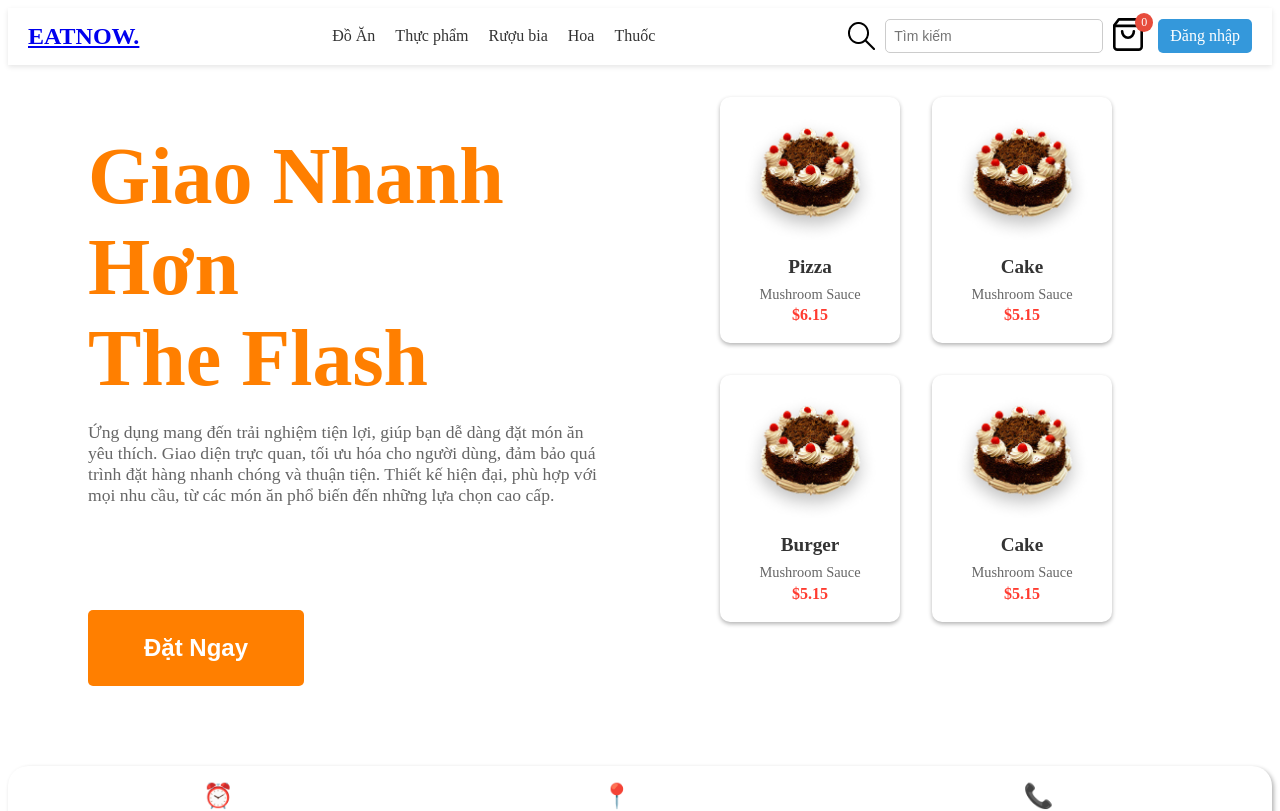
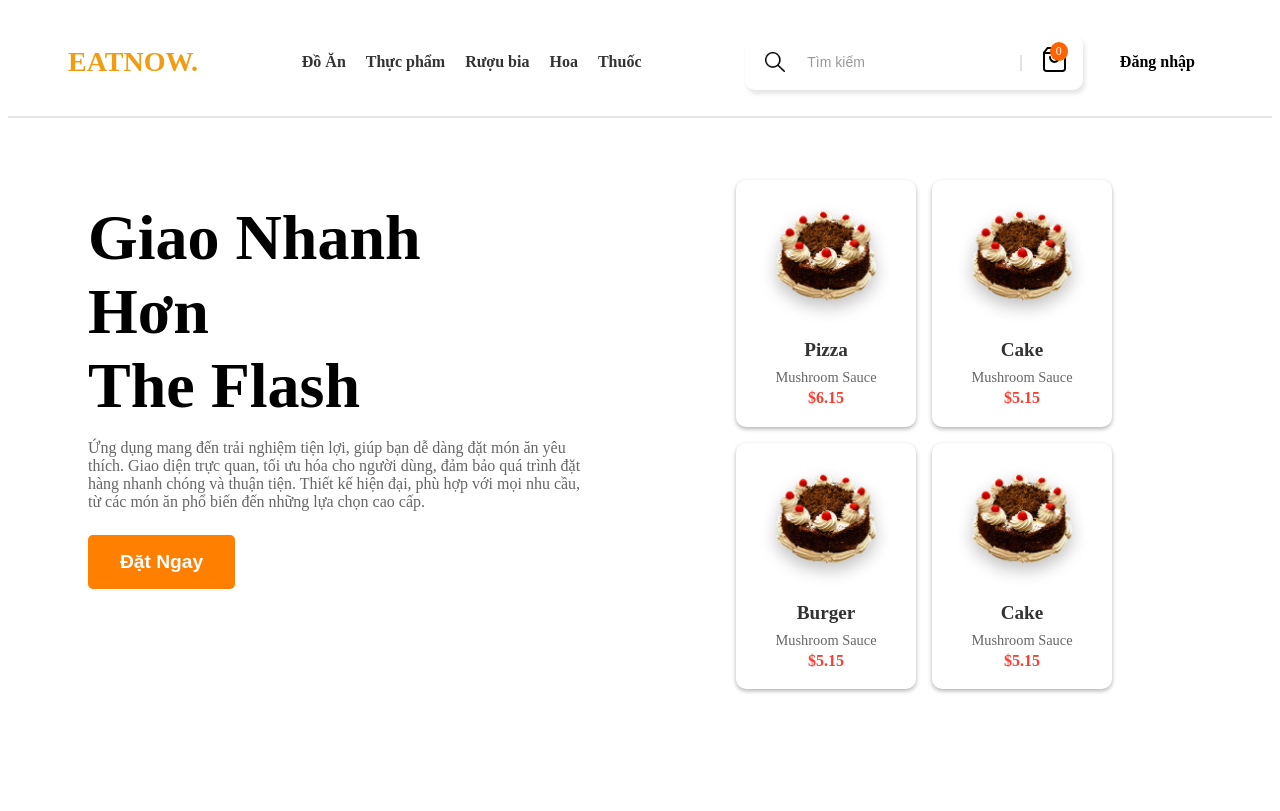
Before and after one commit to vietunitydev/Web_Ordering, a React (Vite) app: page / in a window 1280 px wide. Shown: the top 811 px of the page. Built offline with nearby package versions, Linux system fonts and the light colour scheme.

Commit message:
- fix navbar tsx and css

```diff
--- a/src/components/Hero/HeroSection.css
+++ b/src/components/Hero/HeroSection.css
@@ -1,52 +1,67 @@
 .hero {
     display: flex;
+    flex-wrap: wrap;
     justify-content: center;
-    align-content: start;
+    align-items: start;
     background-color: #fff;
-    padding: 0 5rem;
+    padding: 2rem 5rem;
+    gap: 2rem;
 }
 
 .hero-child {
     flex: 1;
+    min-width: 300px;
+}
+
+/* Căn lề trái cho text và nút */
+.hero-content {
+    text-align: left;
 }
 
 .hero-content h1 {
-    font-size: 5rem;
+    font-size: 4rem;
+    margin-bottom: 1rem;
+    font-weight: bold;
+}
+
+.hero-content h1 span.orange {
     color: #ff7f00;
-    margin-bottom: 1rem;
+}
+
+.hero-content h1 span.black {
+    color: #000;
 }
 
 .hero-content p {
-    font-size: 1.1rem;
+    font-size: 1rem;
     color: #666;
     margin-bottom: 1.5rem;
-    margin-right: 2rem;
+    max-width: 500px;
 }
 
 .hero-button {
     background-color: #ff7f00;
     color: white;
-    margin-top: 5rem;
-    padding: 1.5rem 3.5rem;
+    padding: 1rem 2rem;
     border: none;
     border-radius: 5px;
     cursor: pointer;
-    font-size: 1.5rem;
+    font-size: 1.2rem;
     font-weight: bold;
+    text-align: left;
+    display: inline-block;
 }
 
 .hero-button:hover {
     background-color: #e66e00;
 }
 
+/* Đảm bảo luôn có 2 item mỗi hàng */
 .menu-grid {
     display: grid;
     grid-template-columns: repeat(2, 1fr);
-    gap: 2rem;
+    gap: 1rem;
     padding: 2rem 5rem;
-    /*background-color: #f5f5f5;*/
-    /*border-radius: 10px;*/
-    /*box-shadow: 0 4px 6px rgba(0, 0, 0, 0.1);*/
 }
 
 .menu-item {
@@ -69,7 +84,6 @@
 
 .menu-item-content {
     text-align: center;
-    /*padding: 1rem;*/
 }
 
 .menu-item-content h3 {
@@ -85,7 +99,52 @@
 }
 
 .menu-item-content .price {
-    color: #ff3b30; /* Màu đỏ cho giá tiền */
+    color: #ff3b30;
     font-weight: bold;
     font-size: 1rem;
 }
+
+/* Responsive */
+@media (max-width: 768px) {
+    .hero {
+        flex-direction: column;
+        align-items: center;
+        padding: 2rem;
+    }
+
+    .hero-content h1 {
+        font-size: 2.5rem;
+    }
+
+    .hero-button {
+        font-size: 1rem;
+        padding: 0.8rem 1.5rem;
+    }
+
+    .menu-grid {
+        grid-template-columns: repeat(2, 1fr); /* Giữ nguyên 2 cột */
+        gap: 0.8rem;
+        padding: 1rem;
+    }
+}
+
+@media (max-width: 480px) {
+    .hero-content h1 {
+        font-size: 2rem;
+    }
+
+    .hero-content p {
+        font-size: 0.8rem;
+    }
+
+    .hero-button {
+        font-size: 0.9rem;
+        padding: 0.7rem 1.2rem;
+    }
+
+    .menu-grid {
+        grid-template-columns: repeat(2, 1fr); /* Giữ nguyên 2 cột */
+        gap: 0.5rem;
+        padding: 1rem;
+    }
+}
--- a/src/components/NavBar/Navbar.css
+++ b/src/components/NavBar/Navbar.css
@@ -4,17 +4,18 @@
     justify-content: space-between;
     align-items: center;
     background-color: #ffffff;
-    padding: 10px 20px;
-    box-shadow: 0 2px 5px rgba(0, 0, 0, 0.1);
+    padding: 10px 60px;
+    box-shadow: 0 2px 0 rgba(0, 0, 0, 0.1);
     position: sticky;
     top: 0;
     z-index: 1000;
 }
 
-.logo {
-    font-size: 24px;
+.logo a{
+    font-size: 28px;
     font-weight: bold;
     color: #f39c12;
+    text-decoration: none;
 }
 
 .nav-links {
@@ -27,6 +28,7 @@
 
 .nav-links li a {
     font-size: 16px;
+    font-weight: bold;
     color: #333;
     text-decoration: none;
 }
@@ -38,56 +40,80 @@
 .nav-actions {
     display: flex;
     align-items: center;
-    gap: 15px;
+    gap: 20px;
 }
 
 .nav-actions-input-cart {
     display: flex;
     align-items: center;
-    gap: 10px;
+    background-color: #fff;
+    /*border: 1px solid #ccc;*/
+    border-radius: 10px;
+    padding: 10px 10px;
+    box-shadow: 2px 4px 4px rgba(0, 0, 0, 0.1);
 }
 
-.search-box input {
-    padding: 8px;
-    border: 1px solid #ccc;
-    border-radius: 5px;
+.grass_icon {
+    width: 20px;
+    margin: 8px 20px 8px 10px;
+    color: #999;
+}
+
+.search-input {
+    border: none; /* Loại bỏ viền input */
+    outline: none; /* Loại bỏ viền khi focus */
     font-size: 14px;
-    width: 200px;
+    width: 200px; /* Điều chỉnh kích thước */
+    background-color: transparent; /* Nền trong suốt */
+}
+
+.search-input::placeholder {
+    color: #999;
+}
+
+.separator {
+    margin: 0 10px; /* Khoảng cách giữa input và cart icon */
+    color: #ccc; /* Màu xám nhạt */
+    font-weight: bold;
 }
 
 .cart-icon {
+    width: 20px;
     position: relative;
+    margin: 0 10px;
 }
 
-.cart-icon img {
-    cursor: pointer;
+.cart-icon a {
+    text-decoration: none;
 }
 
 .cart-badge {
     position: absolute;
     top: -5px;
-    right: -10px;
-    background-color: #e74c3c;
+    right: -5px;
+    background-color: #ff6200;
     color: white;
     border-radius: 50%;
     padding: 2px 6px;
     font-size: 12px;
 }
 
+/* Định dạng nút Đăng nhập */
 .login-btn {
-    padding: 8px 12px;
-    background-color: #3498db;
-    color: white;
-    border: none;
-    border-radius: 5px;
-    cursor: pointer;
     text-decoration: none;
+    color: #000;
+    font-size: 16px;
+    font-weight: bold;
+    padding: 8px 16px;
+    border-radius: 10px;
+    border: 1px solid #fff;
+    background-color: #fff;
+    transition: background-color 0.2s;
 }
 
 .login-btn:hover {
-    background-color: #2980b9;
+    background-color: #f0f0f0;
 }
-
 .avatar-container {
     position: relative;
 }
@@ -96,6 +122,7 @@
     width: 40px;
     height: 40px;
     border-radius: 50%;
+    border: 1px solid #000000;
     cursor: pointer;
 }
 
@@ -115,6 +142,7 @@
 .dropdown button {
     padding: 10px;
     text-align: left;
+    font-size: 14px;
     color: #333;
     text-decoration: none;
     border: none;
--- a/src/components/NavBar/Navbar.tsx
+++ b/src/components/NavBar/Navbar.tsx
@@ -3,6 +3,7 @@ import React, { useState, useEffect } from 'react';
 import { Link, useNavigate } from 'react-router-dom';
 import cart_icon from '../../assets/cart_icon.svg';
 import grass_icon from '../../assets/grass_icon.png';
+import avatar_icon from '../../assets/avatar_icon.png';
 import './Navbar.css';
 
 const Navbar: React.FC = () => {
@@ -42,7 +43,7 @@ const Navbar: React.FC = () => {
     return (
         <nav className="navbar">
             <div className="logo">
-                <Link to="/home">EATNOW.</Link>
+                <Link to="/home"><p>EATNOW.</p></Link>
             </div>
             <ul className="nav-links">
                 <li>
@@ -63,7 +64,7 @@ const Navbar: React.FC = () => {
             </ul>
             <div className="nav-actions">
                 <div className="nav-actions-input-cart">
-                    <img src={grass_icon} alt="grass_icon" />
+                    <img className="grass_icon" src={grass_icon} alt="grass_icon" />
                     <div className="search-box">
                         <form onSubmit={handleSearch}>
                             <input
@@ -71,12 +72,14 @@ const Navbar: React.FC = () => {
                                 placeholder="Tìm kiếm"
                                 value={searchTerm}
                                 onChange={(e) => setSearchTerm(e.target.value)}
+                                className="search-input"
                             />
                         </form>
                     </div>
+                    <span className="separator">|</span> {/* Dấu gạch thẳng */}
                     <div className="cart-icon">
                         <Link to="/cart">
-                            <img src={cart_icon} alt="cart_icon" width={30} />
+                            <img src={cart_icon} alt="cart_icon" />
                             <span className="cart-badge">{cart.reduce((sum, item) => sum + item.quantity, 0)}</span>
                         </Link>
                     </div>
@@ -84,7 +87,7 @@ const Navbar: React.FC = () => {
                 {isLoggedIn ? (
                     <div className="avatar-container">
                         <img
-                            src="https://via.placeholder.com/40"
+                            src={avatar_icon}
                             alt="Avatar"
                             className="avatar"
                             onClick={() => setShowDropdown(!showDropdown)}
```
Also changed, not shown: src/assets/avatar_icon.png (added).
